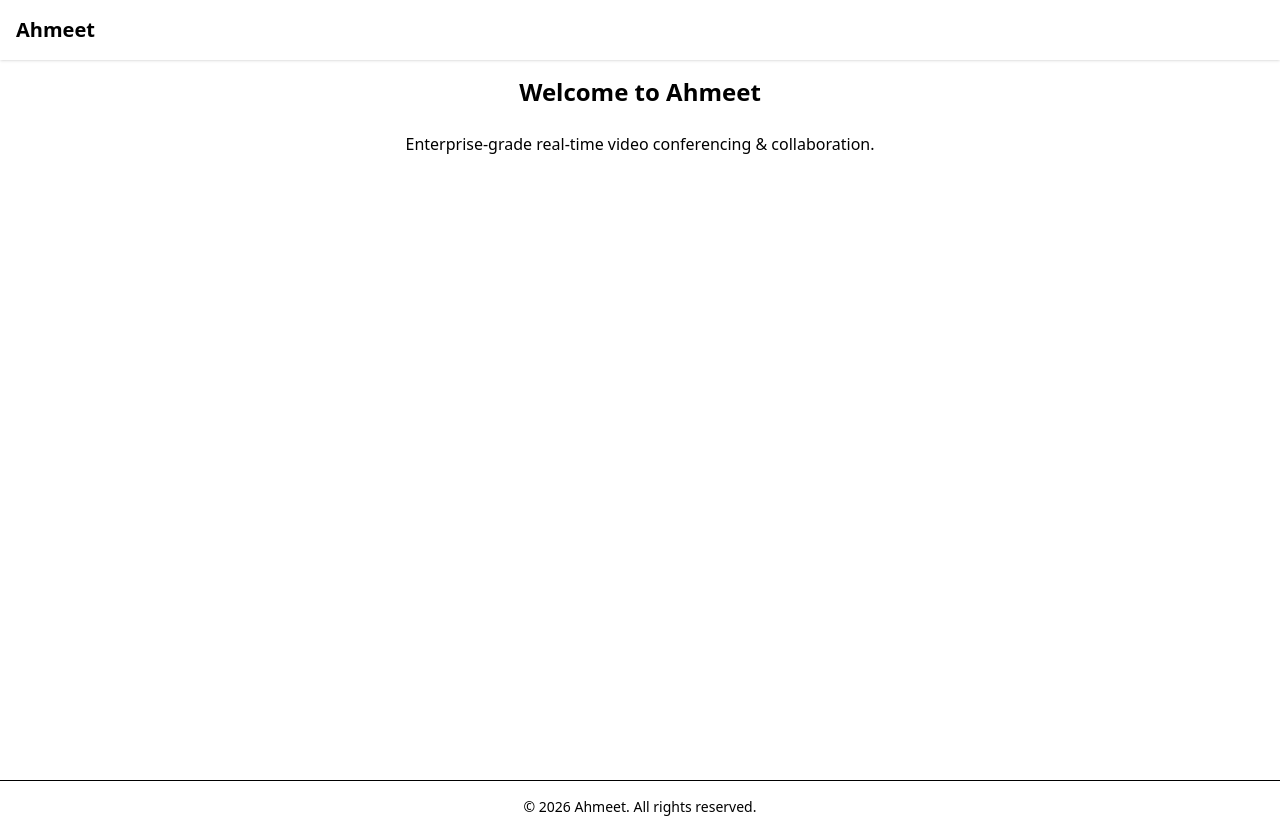
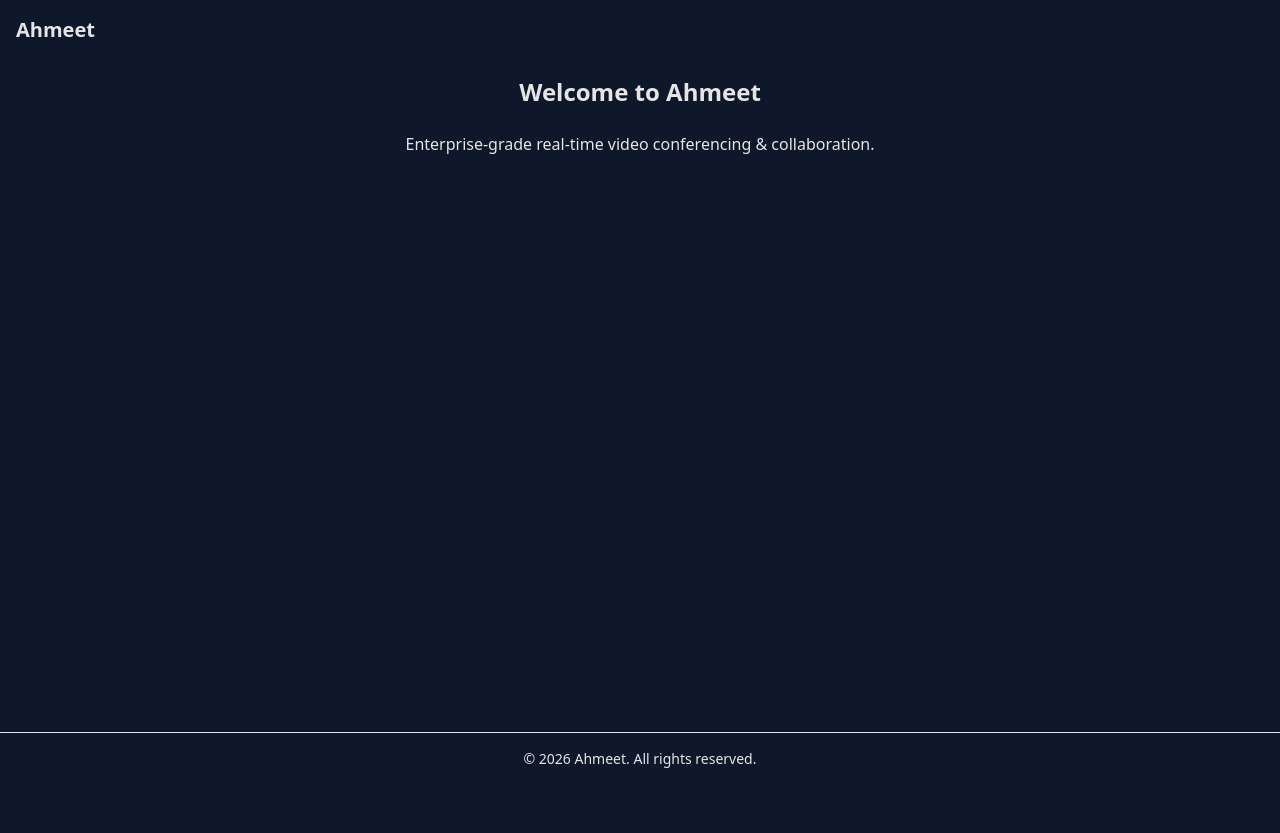
Before and after one commit to amzamulh/ahmeet, a Next.js app: page / in a window 1280 px wide. After the commit the page ends 800 px from the top, so only its background shows below. Built offline with nearby package versions, Linux system fonts and the light colour scheme.

Commit message:
core: update layout.tsx with theme mode dark and light

```diff
--- a/src/app/layout.tsx
+++ b/src/app/layout.tsx
@@ -13,10 +13,10 @@ export default function RootLayout({
   children: React.ReactNode;
 }) {
   return (
-    <html lang="en" className="scroll-smooth">
-      <body className="bg-dark text-light">
+    <html lang="en" className="scroll-smooth" data-theme="dark">
+      <body className="bg-[var(--color-bg)] text-[var(--color-text)] ">
         <Header />
-        <main className="min-h-[calc(100vh-80px)] p-4">{children}</main>
+        <main className="min-h-[calc(100vh-128px)] p-4">{children}</main>
         <Footer />
       </body>
     </html>
```
